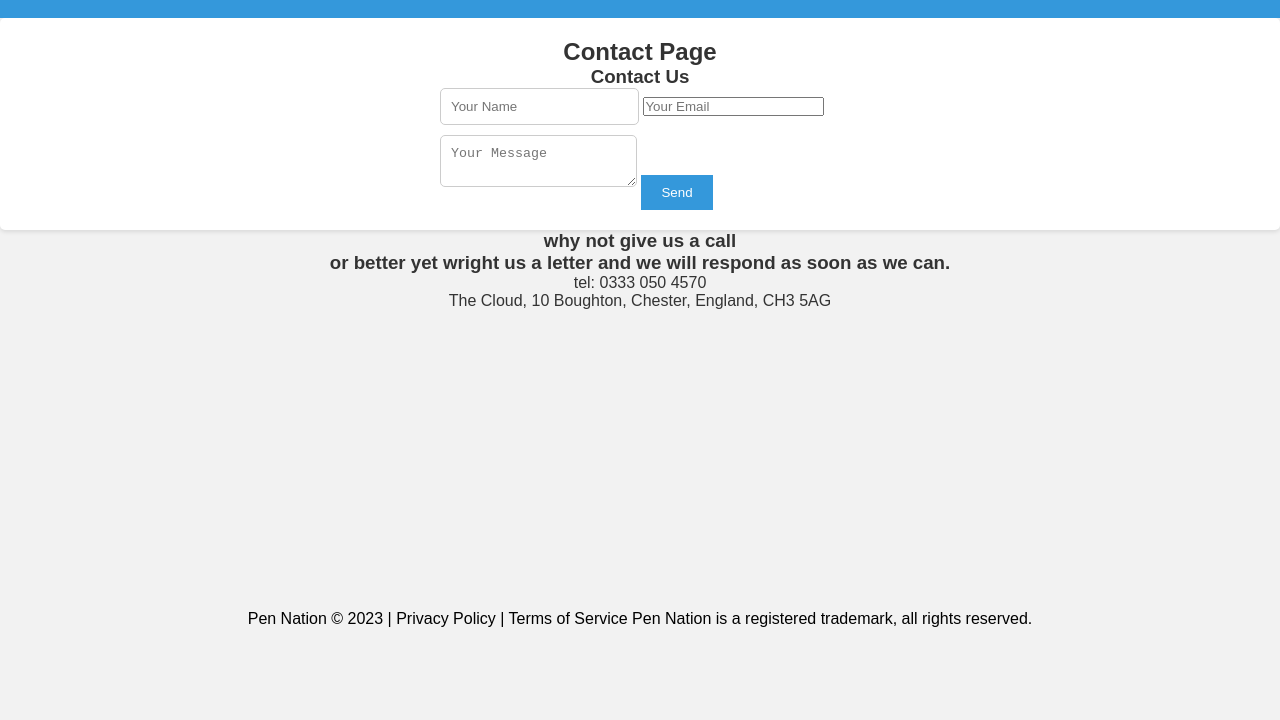
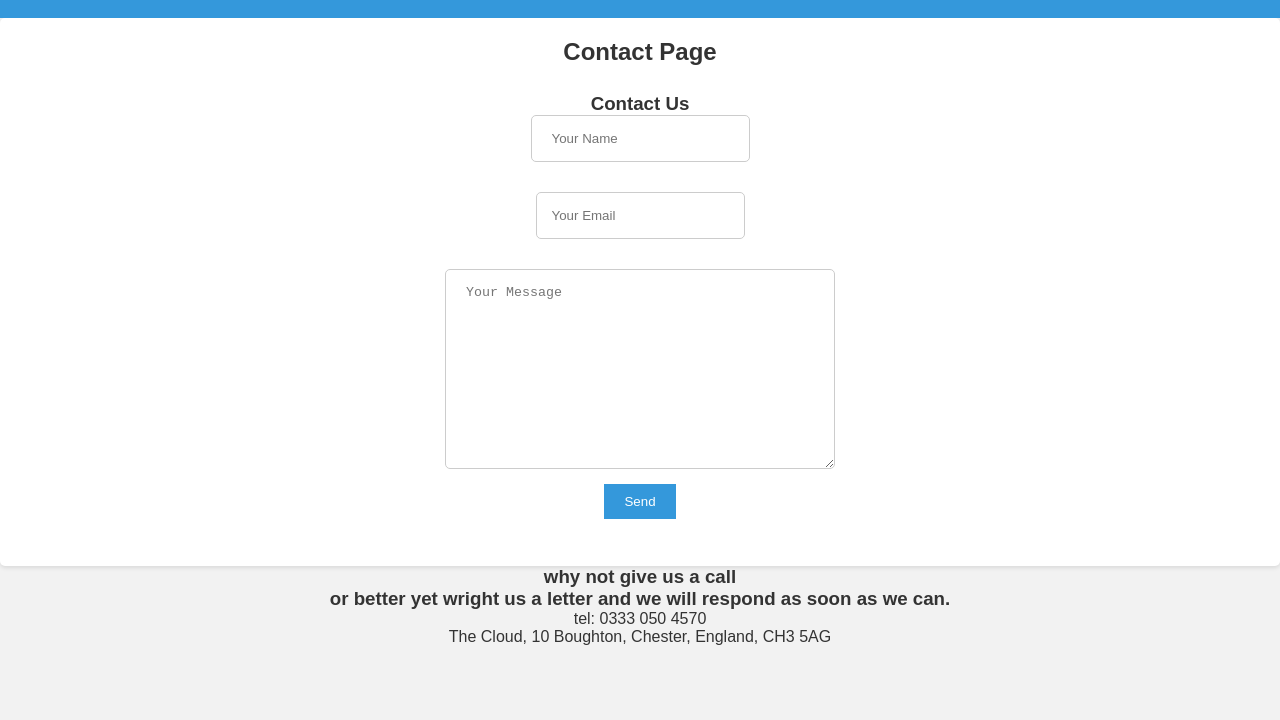
Before and after one commit to bowyer89/myweb.github.io, a plain HTML site: page contact.html in a window 1280 px wide. Shown: the part 80-800 px from the top of the page. Drawn offline with Linux system fonts and the light colour scheme.

Commit message:
Update styles.css

```diff
--- a/styles.css
+++ b/styles.css
@@ -5,7 +5,6 @@
   padding: 0;
 
 }
-
 
 body {
   font-family: Arial, sans-serif;
@@ -52,7 +51,6 @@ nav ul li a:hover {
   padding: 10px;
 }
 
-
 main {
   background-color: #fff;
   padding: 20px;
@@ -75,7 +73,6 @@ h3{
 p {
   color: #666;
 }
-
 
 .home-content {
   text-align: center;
@@ -133,16 +130,23 @@ p {
 .contact-form {
   display: flex;
   flex-direction: column;
-  max-width: 400px;
-  margin: 0 auto;
+  align-items: center;
+  justify-content: center;
+  height: 60vh;
+
 }
-
+form{
+  display: flex;
+  flex-direction: column;
+  align-items: center;
+}
 .contact-form input[type="text"],
 .contact-form textarea {
-  margin-bottom: 10px;
-  padding: 10px;
+  margin-bottom: 15px;
+  padding: 15px 20px;
   border: 1px solid #ccc;
   border-radius: 5px;
+
 }
 
 .contact-form input[type="submit"] {
@@ -151,6 +155,7 @@ p {
   border: none;
   padding: 10px 20px;
   cursor: pointer;
+  align-self: center;
 }
 
 .page1{
@@ -170,10 +175,9 @@ p {
 
 footer{
   text-align: center;
-
+  padding-top: 100px;
 
 }
-
 
 .video-container {
   display: flex;
@@ -197,3 +201,28 @@ footer{
 
   padding-top: 300px;
 }
+
+#message {
+    resize: vertical;
+    height: 200px;
+    width: 390px;
+}
+
+#send{
+  border-radius: 5px;
+  margin-top: 10px;
+
+}
+#send:hover{
+  box-shadow:0 2px 5px #333;
+}
+#email{
+  padding: 15px;
+  border-radius: 5px;
+  border: 1px solid #ccc;
+
+}
+#email,
+#message{
+  margin: 15px;
+}
```
